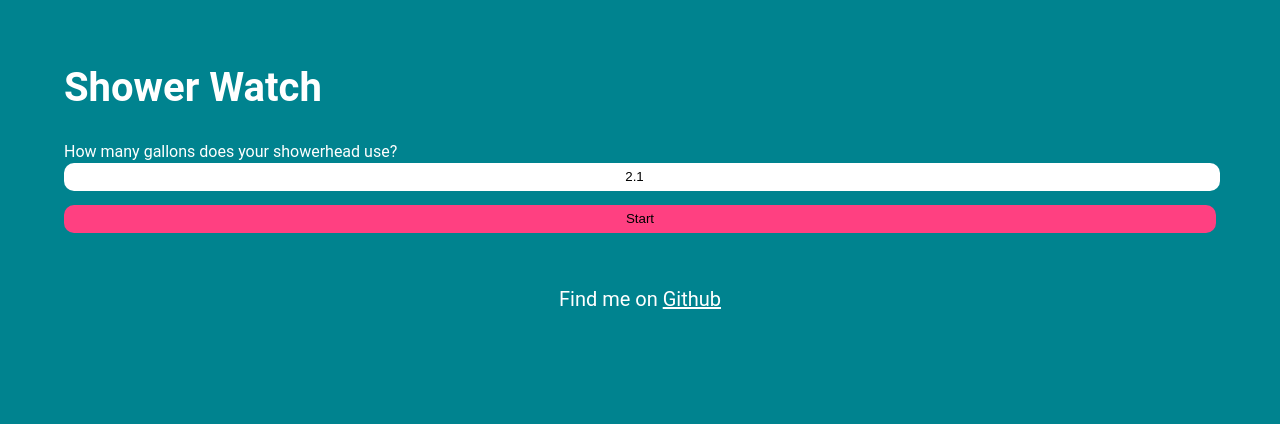
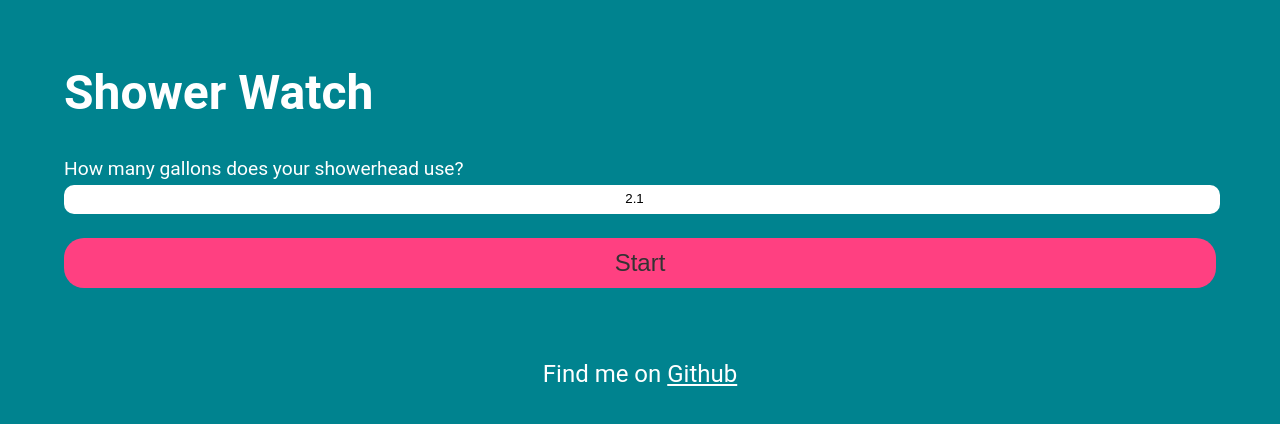
Before and after one commit to gotylergo/shower-watch, a website: page index.html in a window 1280 px wide. Drawn offline with Linux system fonts and the light colour scheme.

Commit message:
Increase font-size

```diff
--- a/css/main.css
+++ b/css/main.css
@@ -1,6 +1,6 @@
 body {
   font-family: 'Roboto', Arial, Helvetica, sans-serif;
-  font-size: 1.25em;
+  font-size: 1.5em;
   color: #fff;
   background-color: #00838f;
   margin: 5%;
@@ -19,10 +19,12 @@ input {
 button {
   display: border-box;
   background: #ff4081;
-  border-radius: 10px;
+  border-radius: 20px;
   border: 0;
+  font-size: 1em;
   line-height: 2em;
   width: 100%;
+  color: #333;
 }
 #startButton {
   margin: 1em auto;
@@ -32,6 +34,7 @@ button {
   text-align: center;
 }
 #timerScreen h2 {
+  font-size: 3em;
   margin-bottom: 0;
 }
 #timerScreen p {
```
Also changed, not shown: 1 other file.
